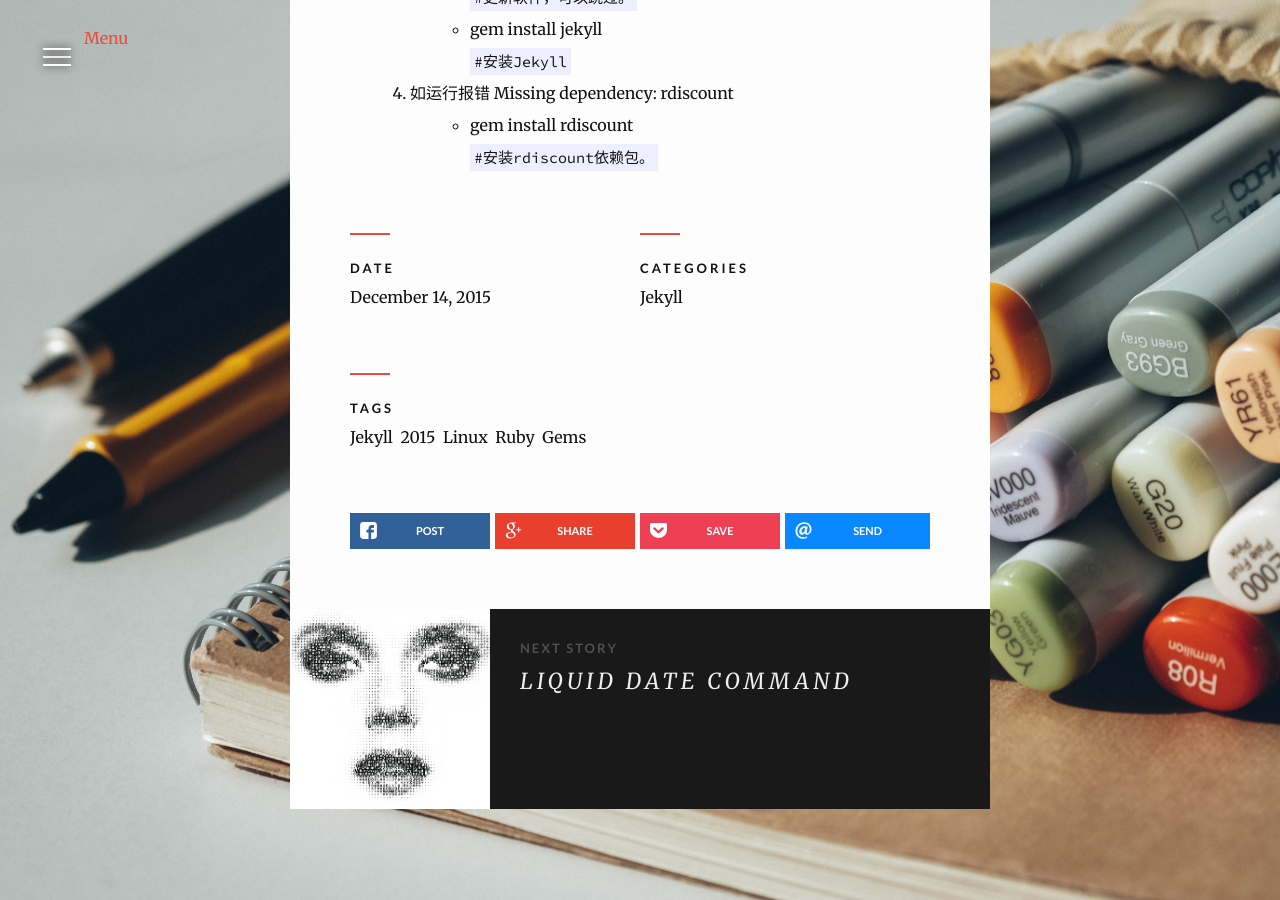
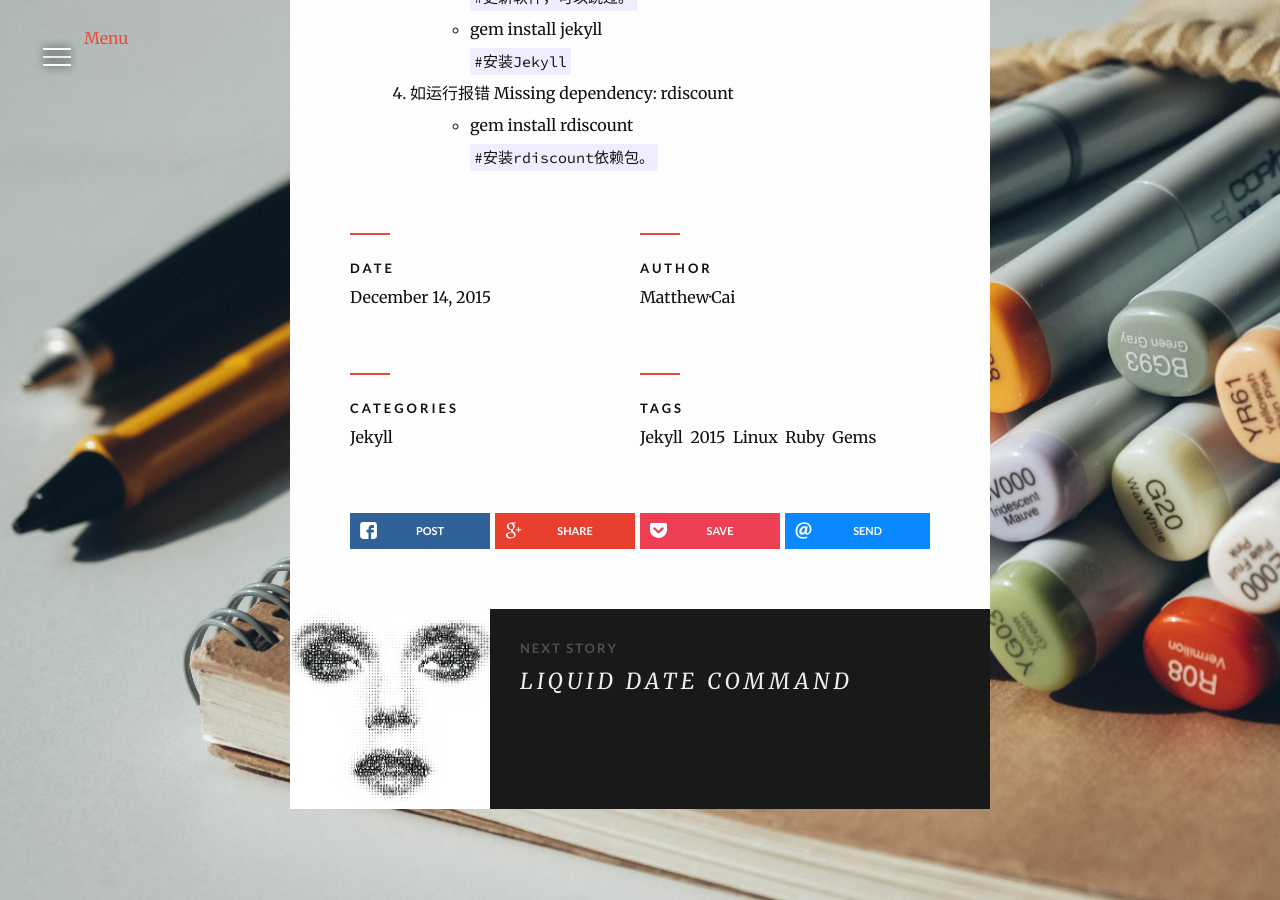
Before and after one commit to Matcai/Matcai.github.io, a Jekyll site: the page built from _posts/Jekyll/2015-12-14-how-to-jekyll.md, in a window 1280 px wide and 900 px high, scrolled down 1752 px. Built offline with Jekyll 4.4.1, drawn with Linux system fonts in a browser that asks for light colours; nearby versions of some CDN libraries; comment, search, counter and statistics services are not loaded.

Commit message:
add author

```diff
--- a/_config.yml
+++ b/_config.yml
@@ -37,6 +37,7 @@ defaults:
         share_buttons: true
         disqus: false
         duoshuo: true
+        author: "Matthew·Cai"
 
 gems:
     - jekyll-feed
--- a/_posts/Jekyll/2015-12-14-how-to-jekyll.md
+++ b/_posts/Jekyll/2015-12-14-how-to-jekyll.md
@@ -7,6 +7,7 @@ backgrounds:
 thumb: /assets/images/posts/jekyll.png
 categories: Jekyll
 tags: Jekyll 2015 Linux Ruby Gems
+author: "Matthew·Cai"
 ---
 
 ## Jekyll、 一个静态网页生成神器
```
